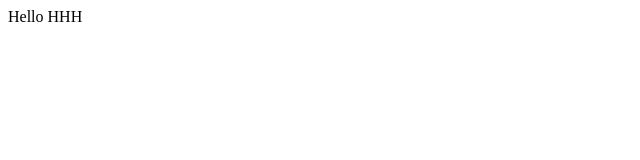
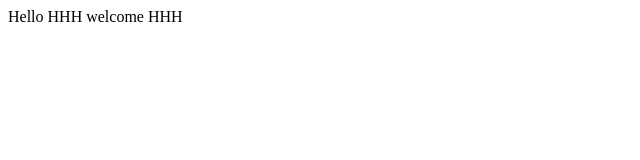
Before and after one commit to harsh0999/hhh, a plain HTML site: page index.html in a window 1280 px wide. Shown: the whole page, without its empty margins (0-640 px from the left). Drawn offline with Linux system fonts and the light colour scheme.

Commit message:
express commit

```diff
--- a/index.html
+++ b/index.html
@@ -1,5 +1,6 @@
 <html>
 <body>
 Hello HHH
+welcome HHH
 </body>
 </html>
```
